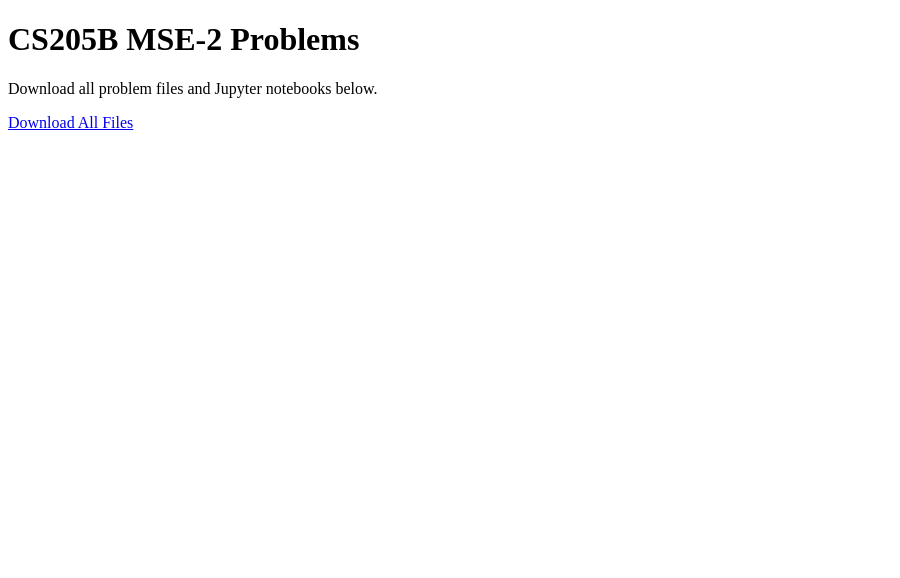
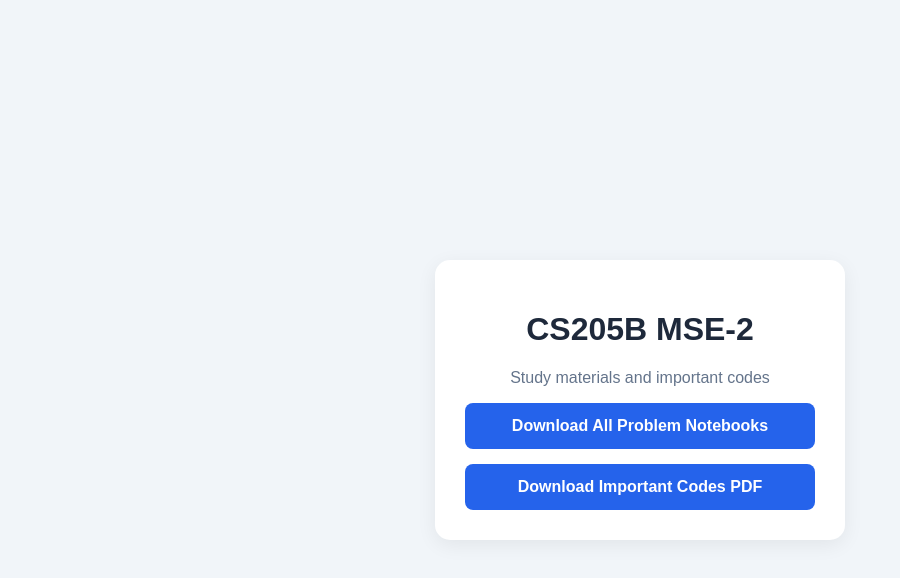
Before and after one commit to shivam-d4rk/AI_MSE2, a plain HTML site: page index.html in a window 1280 px wide. Shown: the whole page, without its empty margins (0-900 px from the left). Drawn offline with Linux system fonts and the light colour scheme.

Commit message:
Add important codes PDF

```diff
--- a/index.html
+++ b/index.html
@@ -4,16 +4,69 @@
 <head>
     <meta charset="UTF-8">
     <meta name="viewport" content="width=device-width, initial-scale=1.0">
-    <title>CS205B MSE-2</title>
+    <title>CS205B MSE-2 Resources</title>
+
+    <style>
+        body {
+            font-family: Arial, sans-serif;
+            background: #f1f5f9;
+            display: flex;
+            justify-content: center;
+            align-items: center;
+            min-height: 100vh;
+            margin: 0;
+        }
+
+        .container {
+            background: white;
+            padding: 30px;
+            border-radius: 15px;
+            width: 350px;
+            text-align: center;
+            box-shadow: 0 5px 20px #0001;
+        }
+
+        h1 {
+            color: #1e293b;
+        }
+
+        p {
+            color: #64748b;
+        }
+
+        .download-btn {
+            display: block;
+            background: #2563eb;
+            color: white;
+            padding: 14px;
+            margin-top: 15px;
+            border-radius: 8px;
+            text-decoration: none;
+            font-weight: bold;
+        }
+
+        .download-btn:hover {
+            background: #1d4ed8;
+        }
+    </style>
 </head>
+
 <body>
 
-    <h1>CS205B MSE-2 Problems</h1>
-    <p>Download all problem files and Jupyter notebooks below.</p>
+    <div class="container">
 
-    <a href="CS205B.zip" download="CS205B.zip">
-    Download All Files
-    </a>
+        <h1>CS205B MSE-2</h1>
+        <p>Study materials and important codes</p>
+
+        <a href="CS205B.zip" download class="download-btn">
+            Download All Problem Notebooks
+        </a>
+
+        <a href="Important_Codes.pdf" download class="download-btn">
+            Download Important Codes PDF
+        </a>
+
+    </div>
 
 </body>
 </html>
```
Also changed, not shown: 1 other file.
